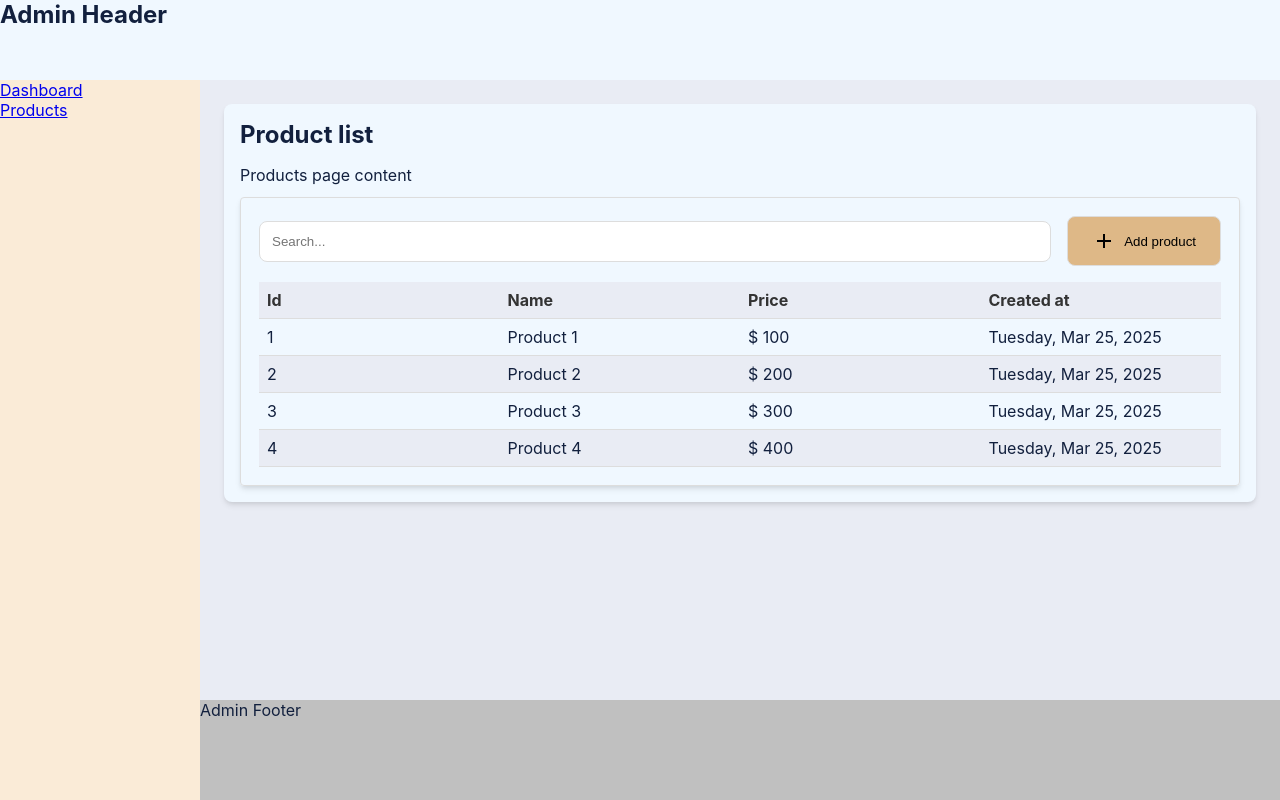
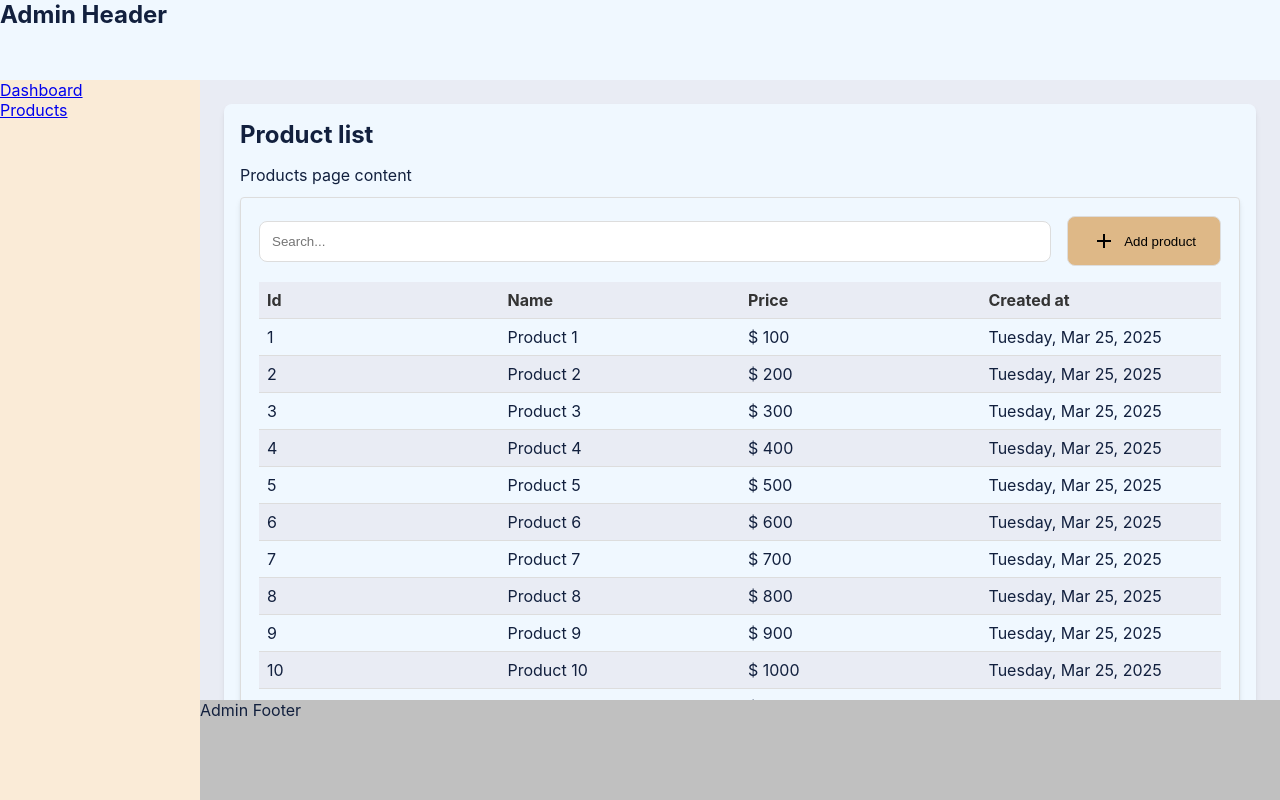
Before and after one commit to DlopezS98/react-isi-webappcrud, a React (Create React App) app: page /dashboard/products in a window 1280 px wide. Built offline with nearby package versions, Linux system fonts and the light colour scheme.

Commit message:
feat: add mock product data and integrate into Products page

```diff
--- /dev/null
+++ b/src/admin/products/data.ts
@@ -0,0 +1,122 @@
+export const Products = [
+    {
+      id: 1,
+      name: 'Product 1',
+      price: 100,
+      createdAt: new Date(),
+    },
+    {
+      id: 2,
+      name: 'Product 2',
+      price: 200,
+      createdAt: new Date(),
+    },
+    {
+      id: 3,
+      name: 'Product 3',
+      price: 300,
+      createdAt: new Date(),
+    },
+    {
+      id: 4,
+      name: 'Product 4',
+      price: 400,
+      createdAt: new Date(),
+    },
+    {
+      id: 5,
+      name: 'Product 5',
+      price: 500,
+      createdAt: new Date(),
+    },
+    {
+      id: 6,
+      name: 'Product 6',
+      price: 600,
+      createdAt: new Date(),
+    },
+    {
+      id: 7,
+      name: 'Product 7',
+      price: 700,
+      createdAt: new Date(),
+    },
+    {
+      id: 8,
+      name: 'Product 8',
+      price: 800,
+      createdAt: new Date(),
+    },
+    {
+      id: 9,
+      name: 'Product 9',
+      price: 900,
+      createdAt: new Date(),
+    },
+    {
+      id: 10,
+      name: 'Product 10',
+      price: 1000,
+      createdAt: new Date(),
+    },
+    {
+      id: 11,
+      name: 'Product 11',
+      price: 1100,
+      createdAt: new Date(),
+    },
+    {
+      id: 12,
+      name: 'Product 12',
+      price: 1200,
+      createdAt: new Date(),
+    },
+    {
+      id: 13,
+      name: 'Product 13',
+      price: 1300,
+      createdAt: new Date(),
+    },
+    {
+      id: 14,
+      name: 'Product 14',
+      price: 1400,
+      createdAt: new Date(),
+    },
+    {
+      id: 15,
+      name: 'Product 15',
+      price: 1500,
+      createdAt: new Date(),
+    },
+    {
+      id: 16,
+      name: 'Product 16',
+      price: 1600,
+      createdAt: new Date(),
+    },
+    {
+      id: 17,
+      name: 'Product 17',
+      price: 1700,
+      createdAt: new Date(),
+    },
+    {
+      id: 18,
+      name: 'Product 18',
+      price: 1800,
+      createdAt: new Date(),
+    },
+    {
+      id: 19,
+      name: 'Product 19',
+      price: 1900,
+      createdAt: new Date(),
+    },
+    {
+      id: 20,
+      name: 'Product 20',
+      price: 2000,
+      createdAt: new Date(),
+    }
+  ];
--- a/src/admin/products/products.page.tsx
+++ b/src/admin/products/products.page.tsx
@@ -2,6 +2,7 @@ import Button from '../../components/button';
 import Card, { CardBody, CardHeader } from '../../components/card';
 import DataGrid, { DatagridColumn } from '../../components/data-grid';
 import AddIcon from '@mui/icons-material/Add';
+import { Products } from './data';
 
 export interface ProductsPageProps {}
 
@@ -30,34 +31,6 @@ const columns: DatagridColumn[] = [
 ];
 
 const ProductsPage: React.FC<ProductsPageProps> = () => {
-  // Mock data - replace with actual data from API
-  const rows = [
-    {
-      id: 1,
-      name: 'Product 1',
-      price: 100,
-      createdAt: new Date(),
-    },
-    {
-      id: 2,
-      name: 'Product 2',
-      price: 200,
-      createdAt: new Date(),
-    },
-    {
-      id: 3,
-      name: 'Product 3',
-      price: 300,
-      createdAt: new Date(),
-    },
-    {
-      id: 4,
-      name: 'Product 4',
-      price: 400,
-      createdAt: new Date(),
-    },
-  ];
-
   return (
     <Card>
       <CardHeader>
@@ -71,7 +44,7 @@ const ProductsPage: React.FC<ProductsPageProps> = () => {
               <AddIcon /> Add product
             </Button>
           }
-          rows={rows}
+          rows={Products}
           columns={columns}
         />
       </CardBody>
--- a/src/styles/utils.css
+++ b/src/styles/utils.css
@@ -196,3 +196,11 @@
 .shadow-xl {
   box-shadow: 0 20px 25px -5px rgba(0, 0, 0, 0.1), 0 10px 10px -5px rgba(0, 0, 0, 0.04);
 }
+
+.full-width {
+  width: 100%;
+}
+
+.full-height {
+  height: 100%;
+}
```
